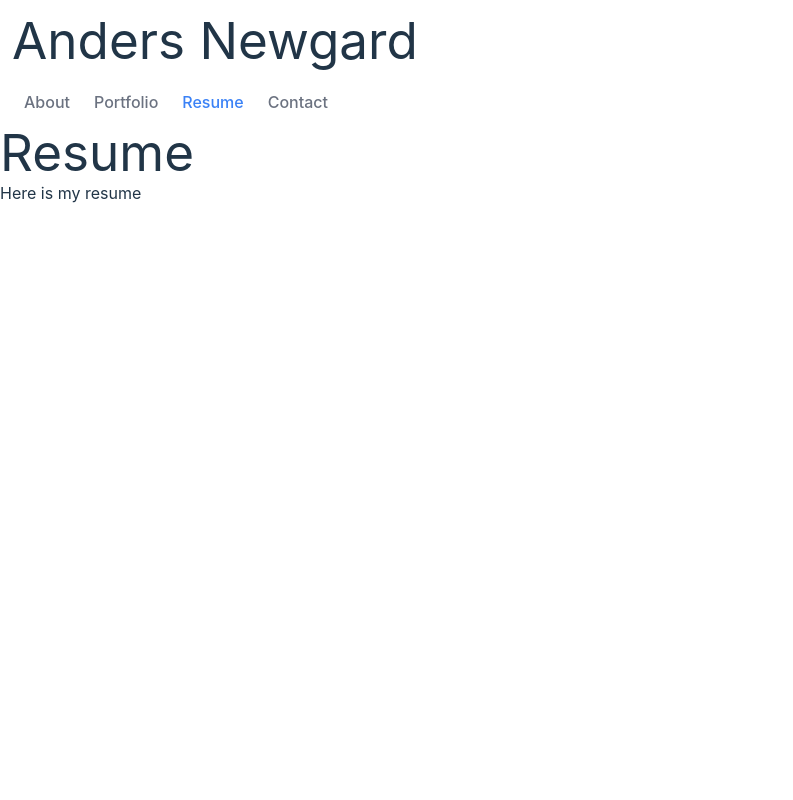
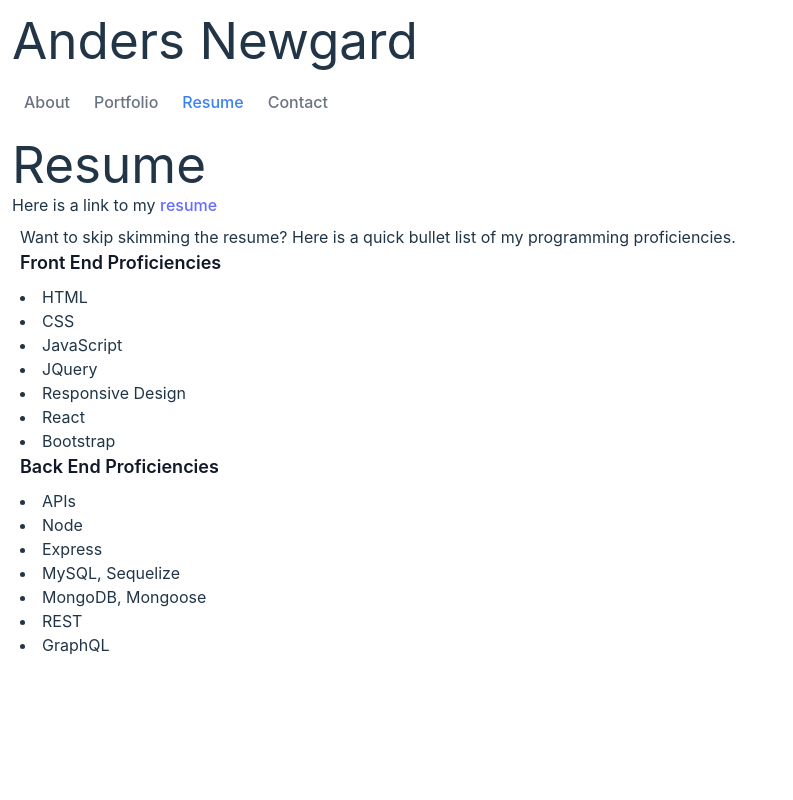
Before and after one commit to anewgard41/Anders-Newgard-Programming-Portfolio, a React (Vite) app: page /resume in a window 1280 px wide. Shown: the top 800 px of the page, without its empty margins (0-793 px from the left). Built offline with nearby package versions, Linux system fonts and the light colour scheme.

Commit message:
additions to readme. added validate email helper function in helpers.js. formatted contact sheet. added resume components. slight styling in nav.

```diff
--- a/src/components/About.jsx
+++ b/src/components/About.jsx
@@ -3,13 +3,14 @@ function About() {
     <div>
       <h1 className="mx-4 mt-2">About</h1>
 
-      <div className="flex ">
+      <div className="flex flex-wrap">
 
-      <img src="../public/IMG_0863.jpg" alt="Anders Newgard" className="w-1/4 rounded-lg shadow-lg m-4" />
         <div className="my-3 text-xl font-medium leading-loose">
       <p><strong>Hi everybody!</strong> My name is Anders Newgard but most people just call me Ders. I grew up in Chapel Hill, North Carolina and spent most of my life thinking I was going to be a veterinarian. I went to Colorado University and graduated with a degree in Pre-Veterinarian Sciences. I moved back to NC after graduating, and worked in a lab for animal behavior for a bit. After about 3 months of this, I quit, and got a job as a barista! I've been in the specialty coffee industry ever since, and now I manage a coffee shop in Chapel Hill.</p>
 
       <p className="indent-8 mt-4">I love coffee, animals, technology, and a bunch of other things. I grew up a huge PC gamer, overall nerd, and have wanted to break into coding for along time now. I am extremely excited to have the opportunity to be apart of this program, and look forward to learning and mastering the necessary tools to become a professional developer.</p>
+
+      <img src="../public/IMG_0863.jpg" alt="Anders Newgard" className="w-1/4 rounded-lg shadow-lg m-4" />
 
 
       </div>
--- a/src/components/Contact.jsx
+++ b/src/components/Contact.jsx
@@ -1,26 +1,64 @@
+import { useState } from 'react';
+import { validateEmail } from '../util/helpers';
+
 function Contact() {
-  return (
-    <div>
-      <h1 className="mx-4 mt-2">Contact</h1>
 
-      <div className="flex flex-col">
-        <div className="mx-4">
-          <p className="text-lg"><a href="mailto:anewgard41@gmail.com"></a></p>
-          <form action="submit">
-            <label htmlFor="name">Name:</label>
-            <input type="text" name="name" id="name" />
-            <label htmlFor="email">Email:</label>
-            <input type="email" name="email" id="email" />
-            <label htmlFor="message">Message:</label>
-            <textarea name="message" id="message" cols="30" rows="10"></textarea>
-            <input type="submit" value="Submit" />
-          </form>
-      </div>
-    </div>
+    const [formState, setFormState] = useState({ name: '', email: '', message: '' });
+    const { name, email, message } = formState;
+    const [errorMessage, setErrorMessage] = useState('');
 
-    </div>
+    const handleChange = (e) => {
+        if (e.target.name === 'email') {
+            const isValid = validateEmail(e.target.value);
 
-  )
-}
+            if (!isValid) {
+                setErrorMessage('Please enter a valid email address.');
+            } else {
+                setErrorMessage('');
+            }
+        } else {
+            if (!e.target.value.length) {
+                setErrorMessage(`${e.target.name} is required.`);
+            } else {
+                setErrorMessage('');
+            }
+        }
+      };
+
+     const handleSubmit = (e) => {
+      e.preventDefault();
+      if (!errorMessage) {
+          console.log('Submit Form', formState);
+      };
+    }
+
+    return (
+        <section className="p-4 my-8">
+            <h1 className="font-bold mb-4">Contact Me</h1>
+            <form id="contact-form" className="flex flex-col space-y-4" onSubmit={handleSubmit}>
+                <div className="flex flex-col space-y-1">
+                    <label htmlFor="name">Name:</label>
+                    <input type="text" name="name" defaultValue={name} onBlur={handleChange} />
+                </div>
+                <div className="flex flex-col space-y-1">
+                    <label htmlFor="email">Email address:</label>
+                    <input type="email" name="email" defaultValue={email} onBlur={handleChange} />
+                </div>
+                <div className="flex flex-col space-y-1">
+                    <label htmlFor="message">Message:</label>
+                    <textarea name="message" rows="5" defaultValue={message} onBlur={handleChange} />
+                </div>
+                {errorMessage && (
+                    <div>
+                        <p className="error-text">{errorMessage}</p>
+                    </div>
+                )}
+                <button className=" py-2 px-4 bg-blue-500 hover:bg-blue-700 text-white font-bold rounded" type="submit">Submit</button>
+            </form>
+        </section>
+    );
+
+  }
+
 
 export default Contact;
--- a/src/components/Nav.jsx
+++ b/src/components/Nav.jsx
@@ -6,7 +6,7 @@ function Nav({ currentPage }) {
 
     return (
         <nav className="bg-white border-gray-200 px-4 lg:px-6 py-2.5 dark:bg-gray-800">
-            <div className="flex items-center justify-between mx-auto max-w-screen-xl">
+            <div className="flex items-center justify-between mx-auto">
                 <ul className="flex space-x-6">
                     <li>
                         <Link to="/" className={isPageActive("/")}>
--- a/src/components/Portfolio.jsx
+++ b/src/components/Portfolio.jsx
@@ -22,7 +22,17 @@ function Portfolio () {
             name: 'TechCorner Blog',
             description: 'Share your tech experiences and read about others!',
             link: "https://tech-corner-blog-1cafda2ed479.herokuapp.com/"
-        }
+        },
+        {
+            name: 'Installable Text Editor',
+            description: 'Text editor that can be installed on your computer!',
+            link: "https://installable-text-editor-with-webpack.onrender.com/"
+        },
+        {
+            name: 'Simple Note Taker',
+            description: 'An alternative note taker that saves your notes for later! Only available in a browser.',
+            link: "https://whispering-journey-91261-71280760acc3.herokuapp.com/"
+        },
     ]);
 
     return (
--- a/src/components/Resume.jsx
+++ b/src/components/Resume.jsx
@@ -1,8 +1,34 @@
 function Resume () {
     return (
-        <div>
+        <div className="m-3">
             <h1>Resume</h1>
-            <p>Here is my resume</p>
+            <p>Here is a link to my <a href="https://o365coloradoedu-my.sharepoint.com/:w:/g/personal/anne9707_colorado_edu/EWaWQPzE-VJGkBWTvgbHxNMBhJI6YoZP9VzygtnwrZ2ndw?rtime=v5WgD3j_20g">resume</a></p>
+
+            <section className="p-2">
+                <h2>Want to skip skimming the resume? Here is a quick bullet list of my programming proficiencies.</h2>
+                <h2 className="mb-2 text-lg font-semibold text-gray-900 dark:text-white">Front End Proficiencies</h2>
+                <ul className="text-white-500 list-disc list-inside">
+                    <li>HTML</li>
+                    <li>CSS</li>
+                    <li>JavaScript</li>
+                    <li>JQuery</li>
+                    <li>Responsive Design</li>
+                    <li>React</li>
+                    <li>Bootstrap</li>
+                </ul>
+
+                <h2 className="mb-2 text-lg font-semibold text-gray-900 dark:text-white">Back End Proficiencies</h2>
+                <ul className="text-white-500 list-disc list-inside">
+                    <li>APIs</li>
+                    <li>Node</li>
+                    <li>Express</li>
+                    <li>MySQL, Sequelize</li>
+                    <li>MongoDB, Mongoose</li>
+                    <li>REST</li>
+                    <li>GraphQL</li>
+                </ul>
+
+            </section>
         </div>
     )
 }
--- /dev/null
+++ b/src/util/helpers.js
@@ -0,0 +1,4 @@
+export function validateEmail(email) {
+    const re = /^[\w-\.]+@([\w-]+\.)+[\w-]{2,4}$/
+    return re.test(String(email).toLowerCase())
+}
```
Also changed, not shown: 1 other file (tests, documents, lock files or other folders).
